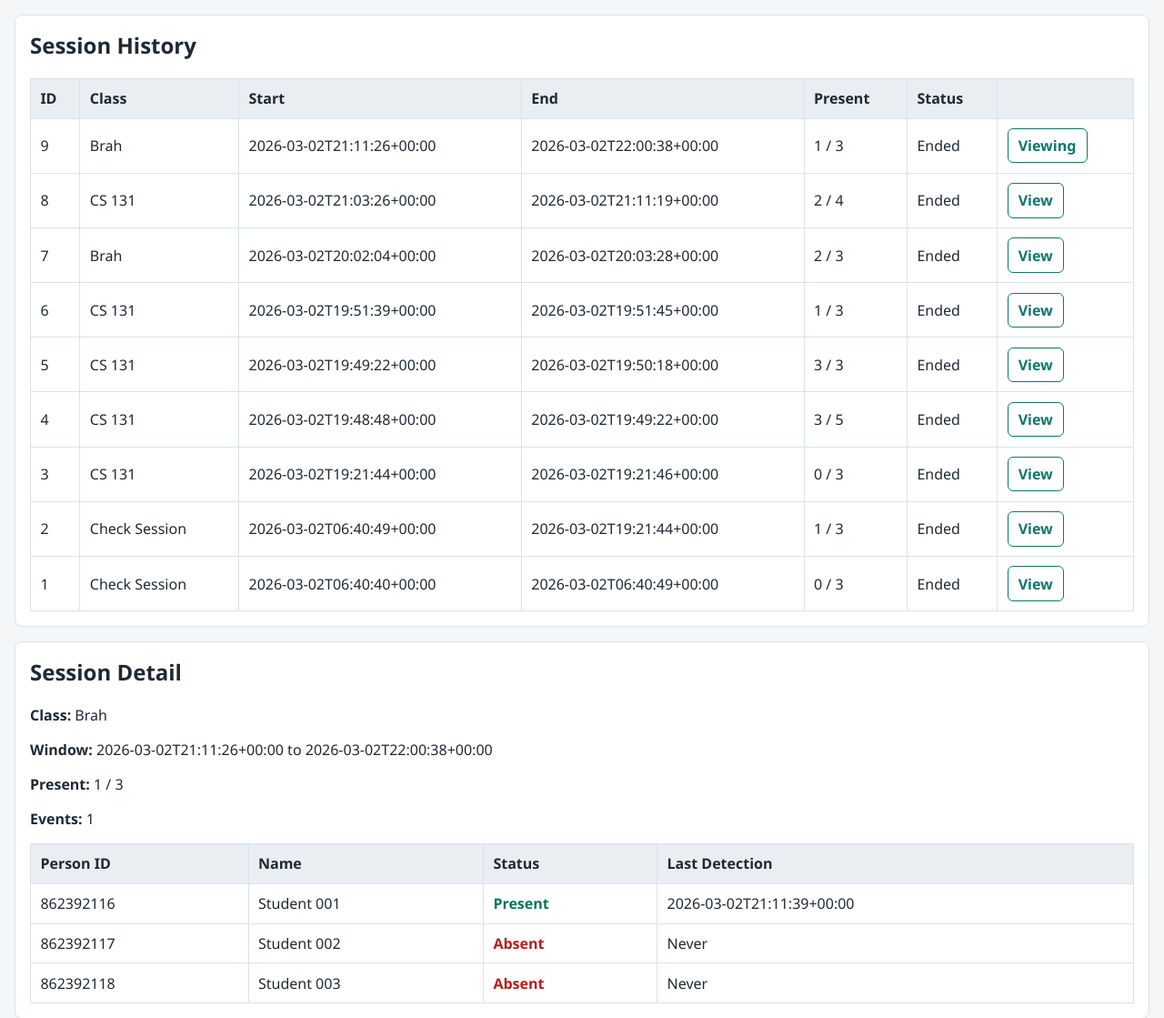
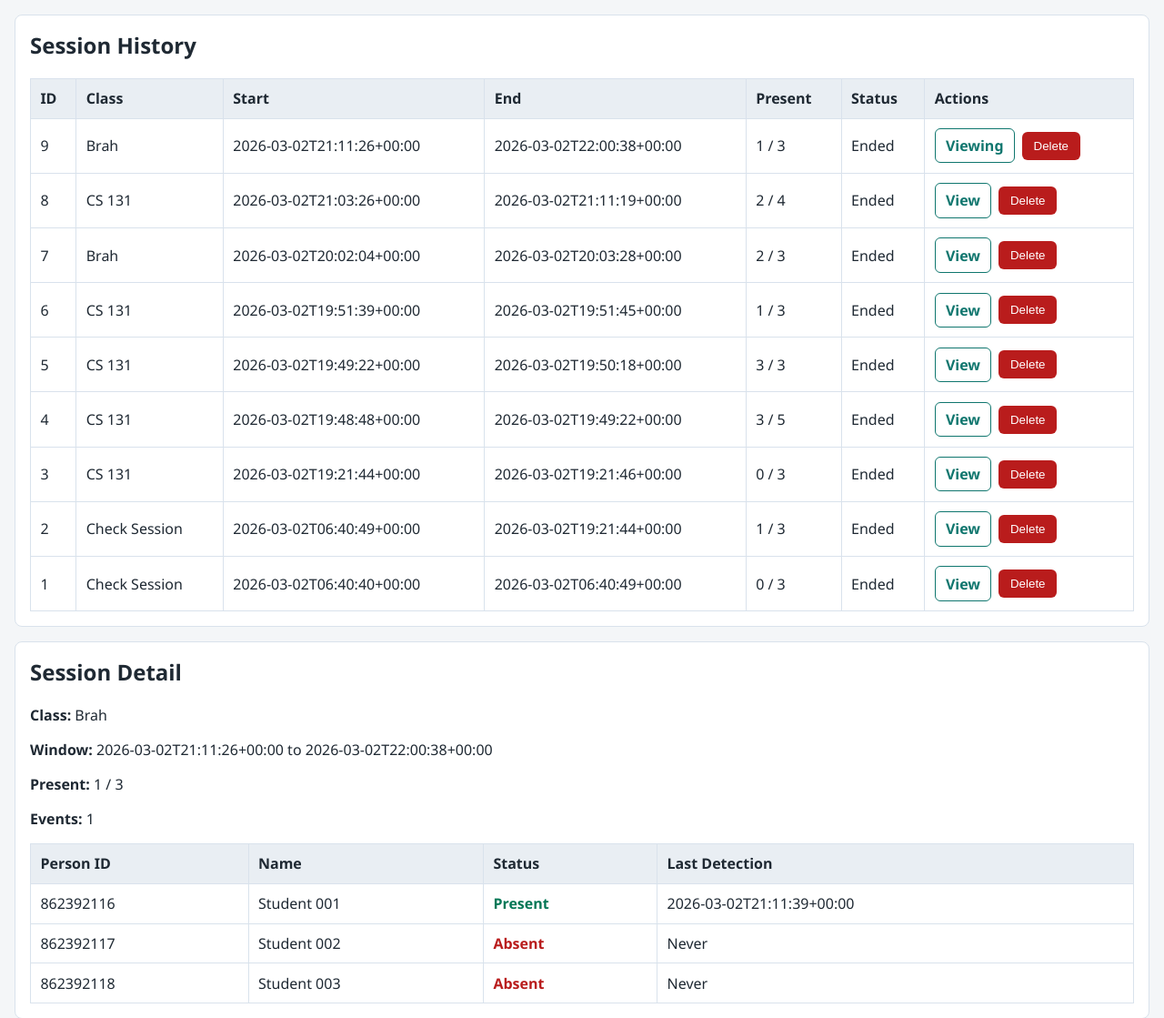
Before and after one commit to brandontran1220/AttendSense, a Flask app: page /sessions in a window 1280 px wide. Shown: the part 113-1232 px from the top of the page at 91% size. Run offline with Flask 3, Linux system fonts and the light colour scheme; the visitor is signed in with stand-in values (Sample User, id 1); data comes from the database, SQL or seed files in the repository; both versions use the stored data as it was after the commit.

Commit message:
Add delete function in past sessions

```diff
--- a/fog/app.py
+++ b/fog/app.py
@@ -105,6 +105,16 @@ def build_session_detail(session_row: dict) -> dict:
     }
 
 
+def build_session_notice(message_key: str) -> str | None:
+    messages = {
+        "deleted": "Session deleted.",
+        "invalid_session": "Invalid session id.",
+        "not_found": "Session not found.",
+        "active_not_allowed": "End the active session before deleting it.",
+    }
+    return messages.get(message_key)
+
+
 @app.route("/event", methods=["POST"])
 def receive_event():
     ok, payload = validate_event_payload(request.get_json(silent=True))
@@ -168,6 +178,7 @@ def dashboard_api():
 def session_history():
     sessions = database.list_sessions(limit=100)
     selected_session = None
+    notice = build_session_notice(request.args.get("msg", "").strip())
 
     if sessions:
         selected_id = request.args.get("session_id", "").strip()
@@ -186,7 +197,28 @@ def session_history():
         sessions=sessions,
         selected_session_id=int(selected_session["id"]) if selected_session else None,
         detail=detail,
+        notice=notice,
     )
+
+
+@app.route("/session/delete", methods=["POST"])
+@login_required
+def delete_session():
+    session_id_raw = request.form.get("session_id", "").strip()
+    try:
+        session_id = int(session_id_raw)
+    except ValueError:
+        return redirect(url_for("session_history", msg="invalid_session"))
+
+    session_row = database.get_session_by_id(session_id)
+    if not session_row:
+        return redirect(url_for("session_history", msg="not_found"))
+
+    if not session_row.get("end_time"):
+        return redirect(url_for("session_history", session_id=session_id, msg="active_not_allowed"))
+
+    database.delete_session(session_id=session_id)
+    return redirect(url_for("session_history", msg="deleted"))
 
 
 @app.route("/session/start", methods=["POST"])
--- a/fog/db.py
+++ b/fog/db.py
@@ -220,3 +220,25 @@ class AttendSenseDB:
             if not row:
                 return 0
             return int(row["event_count"])
+
+    def delete_session(self, session_id: int) -> bool:
+        session_row = self.get_session_by_id(session_id)
+        if not session_row:
+            return False
+
+        start_time = session_row["start_time"]
+        end_time = session_row["end_time"]
+
+        with self._connect() as conn:
+            conn.execute("DELETE FROM attendance_status WHERE session_id = ?", (session_id,))
+            conn.execute("DELETE FROM sessions WHERE id = ?", (session_id,))
+            if end_time:
+                conn.execute(
+                    """
+                    DELETE FROM attendance_events
+                    WHERE timestamp >= ? AND timestamp <= ?
+                    """,
+                    (start_time, end_time),
+                )
+            conn.commit()
+        return True
--- a/fog/static/style.css
+++ b/fog/static/style.css
@@ -110,6 +110,16 @@ table {
     padding: 1rem;
 }
 
+.notice {
+    border-color: #94a3b8;
+    background: #f8fafc;
+}
+
+.notice p {
+    margin: 0;
+    font-weight: 600;
+}
+
 th,
 td {
     border: 1px solid #d9e2ec;
@@ -154,3 +164,26 @@ th {
     color: #b91c1c;
     font-weight: 600;
 }
+
+.row-actions {
+    display: flex;
+    align-items: center;
+    gap: 0.5rem;
+}
+
+.inline-form {
+    margin: 0;
+}
+
+.danger-button {
+    background: #b91c1c;
+}
+
+.danger-button:hover {
+    background: #991b1b;
+}
+
+.danger-button:disabled {
+    background: #94a3b8;
+    cursor: not-allowed;
+}
--- a/fog/templates/past_sessions.html
+++ b/fog/templates/past_sessions.html
@@ -20,6 +20,12 @@
         </div>
     </header>
 
+    {% if notice %}
+    <section class="card notice">
+        <p>{{ notice }}</p>
+    </section>
+    {% endif %}
+
     <section class="card">
         <h2>Session History</h2>
         {% if sessions %}
@@ -32,7 +38,7 @@
                     <th>End</th>
                     <th>Present</th>
                     <th>Status</th>
-                    <th></th>
+                    <th>Actions</th>
                 </tr>
             </thead>
             <tbody>
@@ -45,9 +51,22 @@
                     <td>{{ s.present_count }} / {{ s.total_students }}</td>
                     <td>{{ "Ended" if s.end_time else "Active" }}</td>
                     <td>
-                        <a class="nav-link" href="{{ url_for('session_history', session_id=s.id) }}">
-                            {{ "Viewing" if selected_session_id == s.id else "View" }}
-                        </a>
+                        <div class="row-actions">
+                            <a class="nav-link" href="{{ url_for('session_history', session_id=s.id) }}">
+                                {{ "Viewing" if selected_session_id == s.id else "View" }}
+                            </a>
+                            <form method="post" action="{{ url_for('delete_session') }}" class="inline-form">
+                                <input type="hidden" name="session_id" value="{{ s.id }}">
+                                <button
+                                    type="submit"
+                                    class="danger-button"
+                                    {% if not s.end_time %}disabled title="End active session before deleting"{% endif %}
+                                    onclick="return confirm('Delete session {{ s.id }}? This will remove stored attendance for that session.');"
+                                >
+                                    Delete
+                                </button>
+                            </form>
+                        </div>
                     </td>
                 </tr>
                 {% endfor %}
```
Also changed, not shown: fog/attendsense.db.
